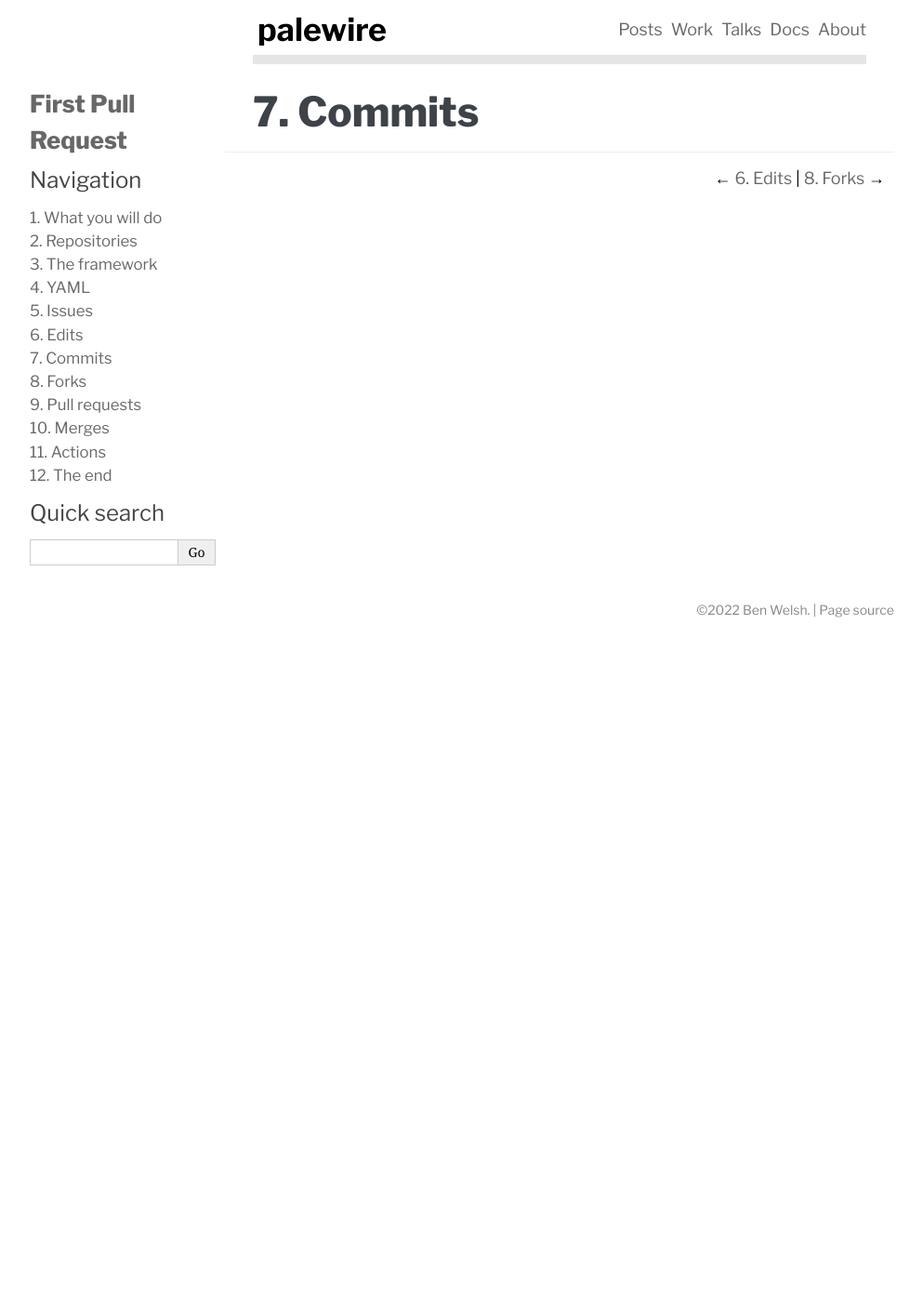
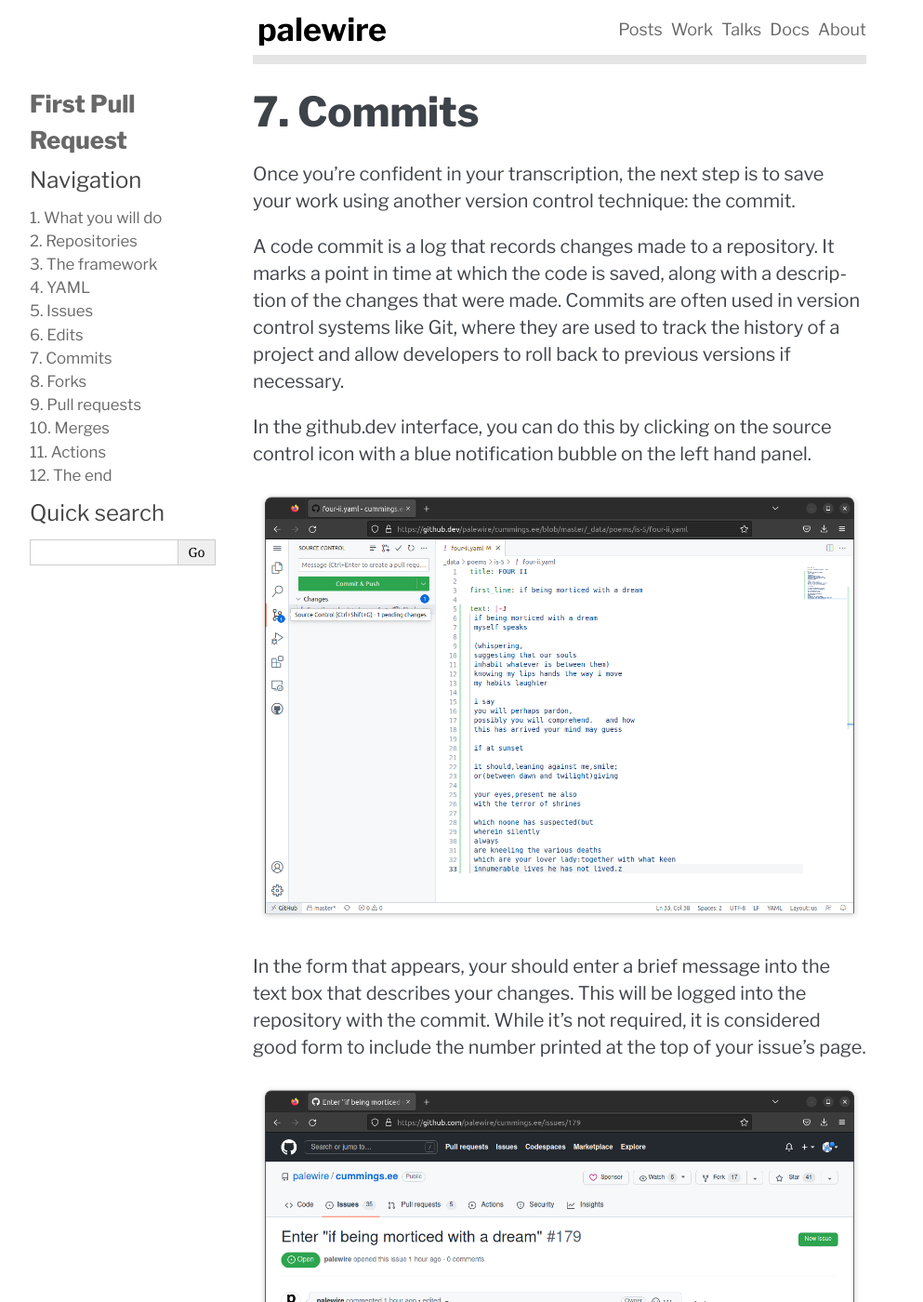
Before and after one commit to palewire/first-pull-request, a Sphinx documentation site: the page built from docs/commits.md, in a window 1280 px wide and 1400 px high. Shown: the whole window at 93% size, without its empty margins (148-1141 px from the left). Built offline with Sphinx 7.4.7, drawn with Linux system fonts in a browser that asks for light colours; some of the changed text lies outside the part shown.

Commit message:
Finish commit chapter

````diff
--- a/docs/commits.md
+++ b/docs/commits.md
@@ -2,3 +2,27 @@
 ```
 
 # Commits
+
+Once you're confident in your transcription, the next step is to save your work using another version control technique: the commit.
+
+A code commit is a log that records changes made to a repository. It marks a point in time at which the code is saved, along with a description of the changes that were made. Commits are often used in version control systems like Git, where they are used to track the history of a project and allow developers to roll back to previous versions if necessary.
+
+In the github.dev interface, you can do this by clicking on the source control icon with a blue notification bubble on the left hand panel.
+
+![The source control button](_static/img/source-control.png)
+
+In the form that appears, your should enter a brief message into the text box that describes your changes. This will be logged into the repository with the commit. While it's not required, it is considered good form to include the number printed at the top of your issue's page.
+
+[![cummings.ee issue](_static/img/issue.png)](https://github.com/palewire/cummings.ee/issues/179)
+
+In the case of this example, a reasonable commit message could read:
+
+```
+Transcription of "if being moticed with a dream." Fixes #179
+```
+
+Draft something similar, customized to fit your poem and issue number. Then enter it into the form's box and press the green "Commit & Push" button below. You should see a popup box.
+
+![Fork popup](_static/img/fork-popup.png)
+
+Because you are not an owner of the cummings.ee repository, you do not have permission to save your commits without the approval of the project's maintainers. That's where GitHub's forking system comes in. Click the green "Fork respository" button and advance to the next chapter.
````
Also changed, not shown: docs/_static/img/fork-popup.png (added), docs/_static/img/source-control.png (added).
